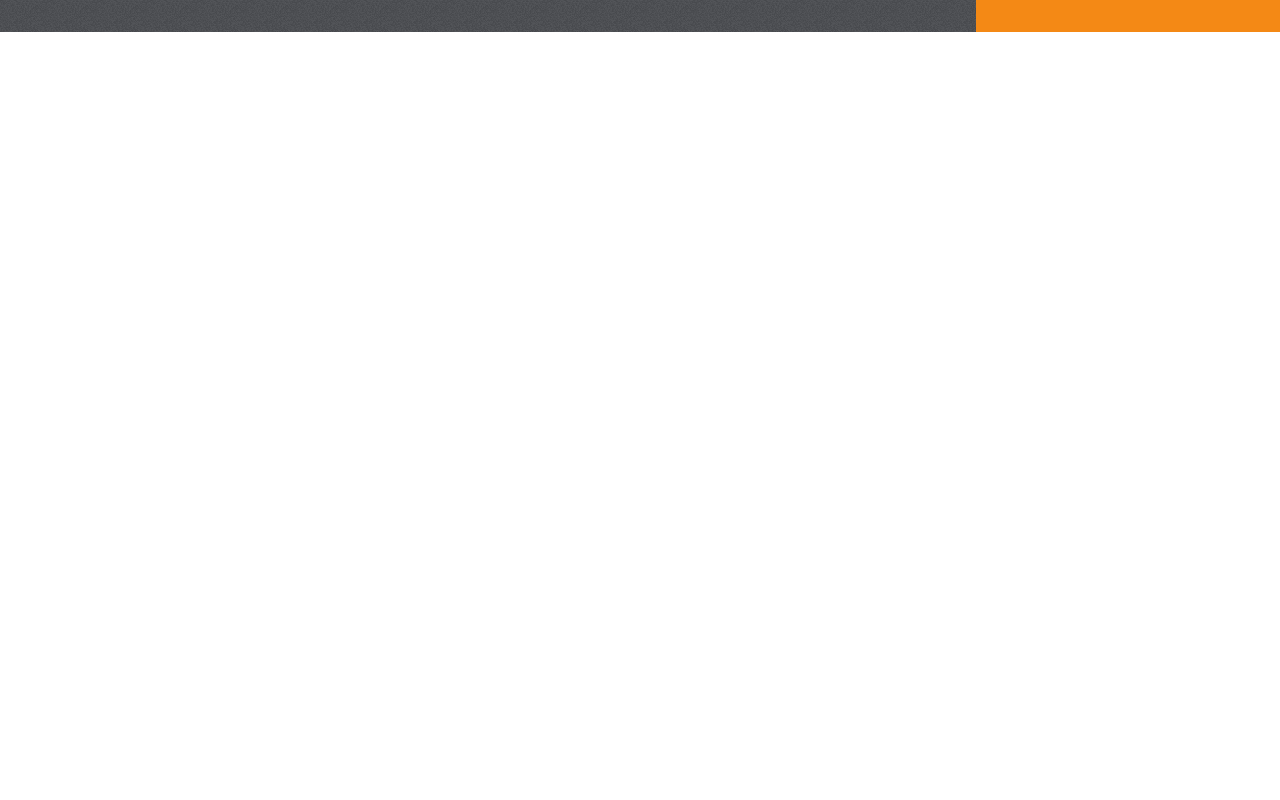
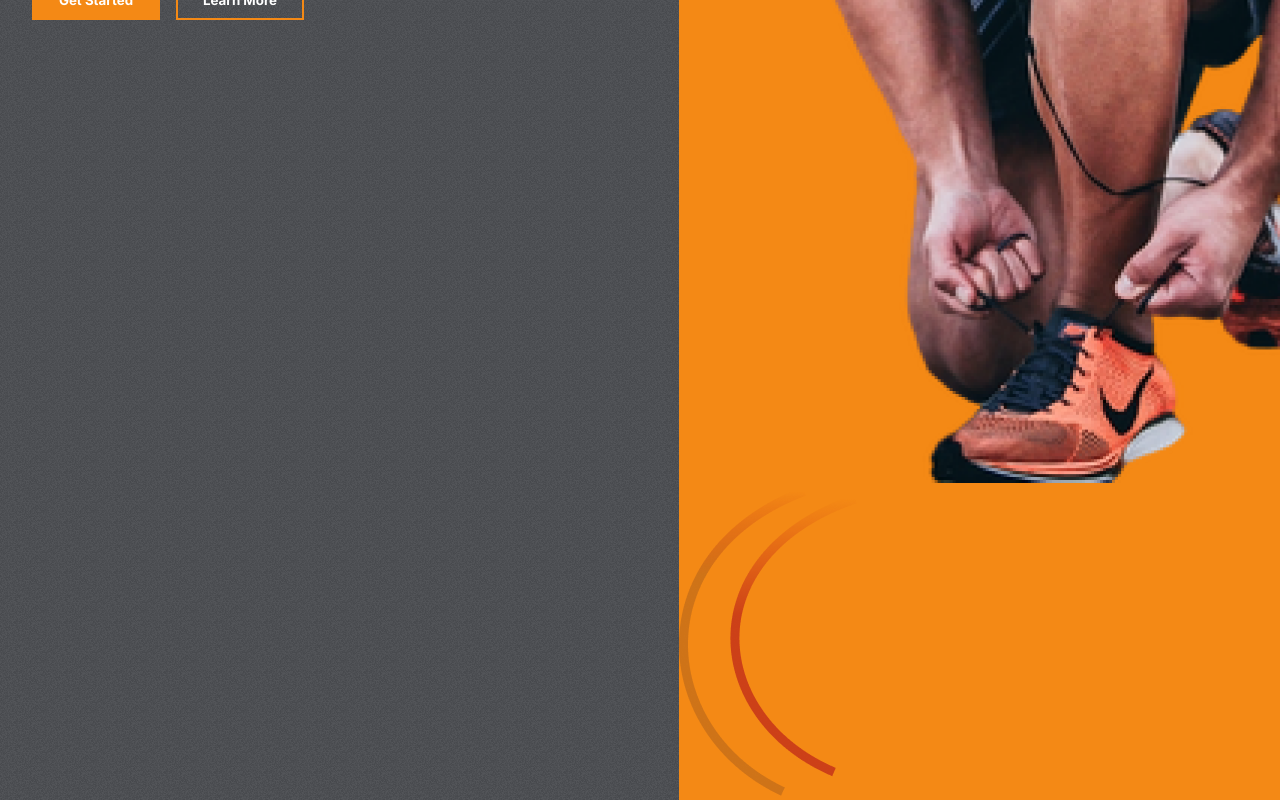
Before and after one commit to pallab17/Fithelp.o, a React (Create React App) app: page / in a window 1280 px wide. Shown: the part 689-1489 px from the top of the page. Before the commit the page ends 800 px from the top, so only its background shows below. Built offline with nearby package versions, Linux system fonts and the light colour scheme.

Commit message:
files updated

```diff
--- a/src/components/Hero/Hero.jsx
+++ b/src/components/Hero/Hero.jsx
@@ -67,6 +67,16 @@ const Hero = () => {
         <span>heart rate</span>
         <span>116 bpm</span>
        </div>
+
+
+
+       {/* hero isstyle image */}
+       <img src={hero_image} className="hero-image" alt="" />
+       <img src={hero_image_back} className="hero-image-back" alt="" />
+
+
+
+
        </div>
     </div>
   );
```
